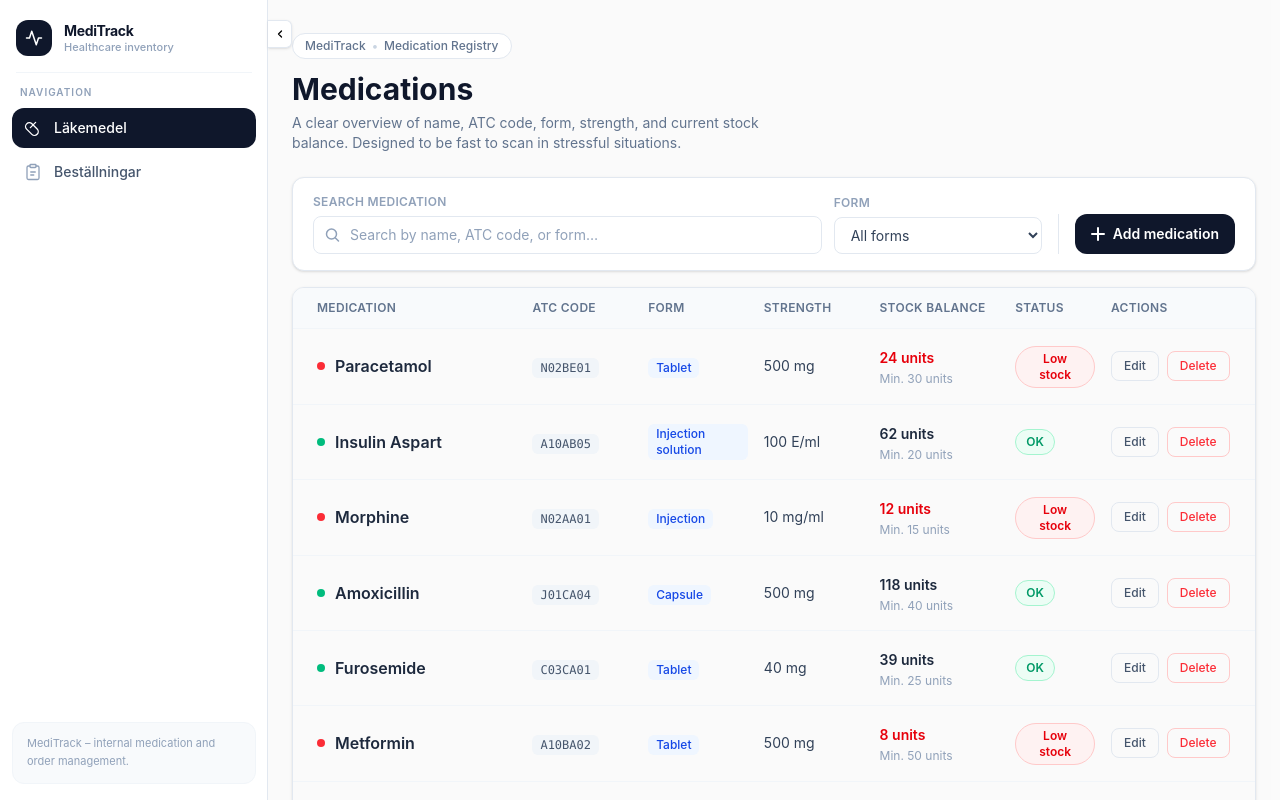
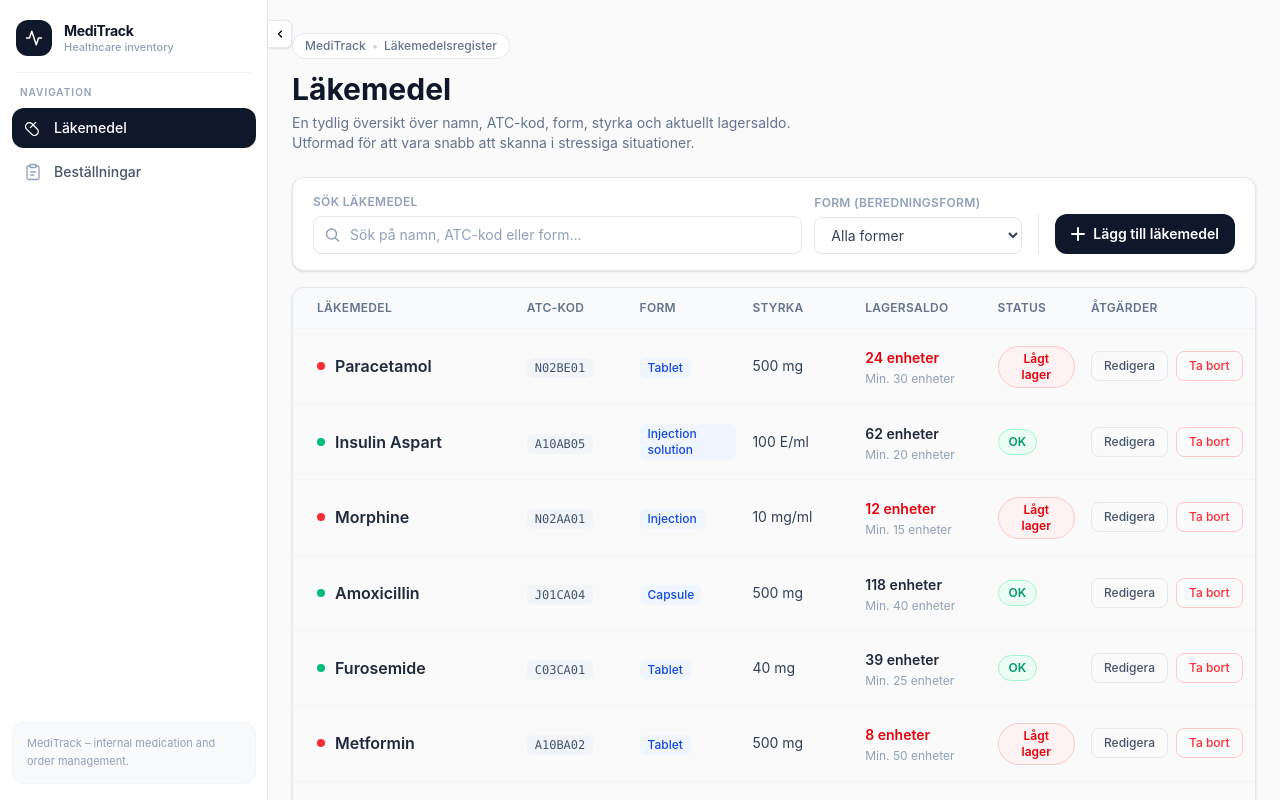
Before and after one commit to bymoiseyev/meditrack-app, a React app in the folder frontend/: page / in a window 1280 px wide. Shown: the top 800 px of the page. Built offline with nearby package versions, Linux system fonts and the light colour scheme; the HTML template or start-up script is replaced by a standard one.

Commit message:
quick language changes English -> Swedish

```diff
--- a/frontend/src/components/MedicationCards.tsx
+++ b/frontend/src/components/MedicationCards.tsx
@@ -15,7 +15,7 @@ export default function MedicationCards({ filtered, deleteConfirmId, setDeleteCo
     <div className="lg:hidden space-y-3">
       {filtered.length === 0 ? (
         <div className="bg-white border border-slate-200 rounded-xl px-6 py-12 text-center text-slate-400 text-sm">
-          No medications match your search.
+          Inga läkemedel matchar din sökning.
         </div>
       ) : (
         filtered.map((med) => {
@@ -37,7 +37,7 @@ export default function MedicationCards({ filtered, deleteConfirmId, setDeleteCo
                   </div>
                   {low && (
                     <span className="flex-shrink-0 ml-2 text-xs font-semibold text-red-600 bg-red-50 border border-red-200 px-2.5 py-1 rounded-full">
-                      Low stock
+                      Lågt lager
                     </span>
                   )}
                 </div>
@@ -55,20 +55,20 @@ export default function MedicationCards({ filtered, deleteConfirmId, setDeleteCo
                 {/* ATC + Minimum grid */}
                 <div className="bg-slate-50 rounded-lg p-3 grid grid-cols-2 gap-3 mb-3">
                   <div>
-                    <div className="text-xs font-semibold text-slate-400 uppercase tracking-wide mb-0.5">ATC Code</div>
+                    <div className="text-xs font-semibold text-slate-400 uppercase tracking-wide mb-0.5">ATC-kod</div>
                     <div className="text-sm font-mono font-semibold text-slate-700">{med.atcCode}</div>
                   </div>
                   <div>
                     <div className="text-xs font-semibold text-slate-400 uppercase tracking-wide mb-0.5">Minimum</div>
-                    <div className="text-sm font-semibold text-slate-700">{med.threshold} units</div>
+                    <div className="text-sm font-semibold text-slate-700">{med.threshold} enheter</div>
                   </div>
                 </div>
 
                 {/* Stock balance */}
                 <div>
-                  <div className="text-xs font-semibold text-slate-400 uppercase tracking-wide mb-0.5">Stock balance</div>
+                  <div className="text-xs font-semibold text-slate-400 uppercase tracking-wide mb-0.5">Lagersaldo</div>
                   <div className={`text-2xl font-bold ${low ? 'text-red-600' : 'text-slate-900'}`}>
-                    {med.stockBalance} units
+                    {med.stockBalance} enheter
                   </div>
                 </div>
               </div>
@@ -81,13 +81,13 @@ export default function MedicationCards({ filtered, deleteConfirmId, setDeleteCo
                       onClick={() => onDelete(med.id)}
                       className="flex-1 py-3 text-sm font-semibold text-white bg-red-500 hover:bg-red-600 transition-colors cursor-pointer"
                     >
-                      Confirm delete
+                      Bekräfta borttagning
                     </button>
                     <button
                       onClick={() => setDeleteConfirmId(null)}
                       className="flex-1 py-3 text-sm font-medium text-slate-500 border-l border-slate-100 hover:bg-slate-50 transition-colors cursor-pointer"
                     >
-                      Cancel
+                      Avbryt
                     </button>
                   </>
                 ) : (
@@ -96,13 +96,13 @@ export default function MedicationCards({ filtered, deleteConfirmId, setDeleteCo
                       onClick={() => onEdit(med)}
                       className="flex-1 py-3 text-sm font-medium text-slate-600 hover:bg-slate-50 transition-colors border-r border-slate-100 cursor-pointer"
                     >
-                      Edit
+                      Redigera
                     </button>
                     <button
                       onClick={() => setDeleteConfirmId(med.id)}
                       className="flex-1 py-3 text-sm font-medium text-red-500 hover:bg-red-50 transition-colors cursor-pointer"
                     >
-                      Delete
+                      Ta bort
                     </button>
                   </>
                 )}
--- a/frontend/src/components/MedicationFormModal.tsx
+++ b/frontend/src/components/MedicationFormModal.tsx
@@ -1,7 +1,7 @@
 import type { Dispatch, SetStateAction } from 'react';
 import type { FormState } from '../types/medication';
 
-const FORM_CHOICES = ['Tablet', 'Capsule', 'Injection', 'Injection solution', 'Oral solution', 'Patch', 'Inhaler'];
+const FORM_CHOICES = ['Tablett', 'Kapsel', 'Injektion', 'Injektionslösning', 'Oral lösning', 'Plåster', 'Inhalator'];
 
 interface Props {
   editingId: string | null;
@@ -32,7 +32,7 @@ export default function MedicationFormModal({ editingId, form, errors, setForm,
               errors[key] ? 'border-red-400' : 'border-slate-200'
             }`}
           >
-            <option value="">Select form…</option>
+            <option value="">Välj form…</option>
             {FORM_CHOICES.map((fc) => (
               <option key={fc} value={fc}>{fc}</option>
             ))}
@@ -62,7 +62,7 @@ export default function MedicationFormModal({ editingId, form, errors, setForm,
         {/* Modal header */}
         <div className="flex items-center justify-between px-6 pt-6 pb-4 border-b border-slate-100">
           <h2 className="text-lg font-bold text-slate-900">
-            {editingId ? 'Edit medication' : 'Add medication'}
+            {editingId ? 'Redigera läkemedel' : 'Lägg till läkemedel'}
           </h2>
           <button
             onClick={onClose}
@@ -76,18 +76,18 @@ export default function MedicationFormModal({ editingId, form, errors, setForm,
 
         {/* Modal body */}
         <div className="px-6 py-5 space-y-4">
-          {field('Name', 'name')}
+          {field('Namn', 'name')}
           <div className="grid grid-cols-2 gap-4">
-            {field('ATC Code', 'atcCode')}
+            {field('ATC-kod', 'atcCode')}
             {field('Form', 'form', 'text', true)}
           </div>
-          {field('Strength', 'strength')}
+          {field('Styrka', 'strength')}
           <div className="grid grid-cols-2 gap-4">
-            {field('Stock balance', 'stockBalance', 'number')}
-            {field('Threshold', 'threshold', 'number')}
+            {field('Lagersaldo', 'stockBalance', 'number')}
+            {field('Tröskel', 'threshold', 'number')}
           </div>
           <p className="text-xs text-slate-400">
-            A low stock warning appears when stock balance falls below the threshold.
+            En varning om lågt lager visas när lagersaldot understiger tröskelvärdet.
           </p>
         </div>
 
@@ -97,13 +97,13 @@ export default function MedicationFormModal({ editingId, form, errors, setForm,
             onClick={onClose}
             className="px-4 py-2 text-sm font-medium text-slate-600 border border-slate-200 rounded-xl hover:bg-slate-50 transition-colors cursor-pointer"
           >
-            Cancel
+            Avbryt
           </button>
           <button
             onClick={onSave}
             className="px-5 py-2 text-sm font-semibold text-white bg-slate-900 hover:bg-slate-700 rounded-xl transition-colors cursor-pointer"
           >
-            {editingId ? 'Save changes' : 'Add medication'}
+            {editingId ? 'Spara ändringar' : 'Lägg till läkemedel'}
           </button>
         </div>
       </div>
--- a/frontend/src/components/MedicationTable.tsx
+++ b/frontend/src/components/MedicationTable.tsx
@@ -10,25 +10,25 @@ interface Props {
 
 const isLow = (med: Medication) => med.stockBalance < med.threshold;
 
-const GRID = "grid-cols-[2fr_1fr_1fr_1fr_1.2fr_0.8fr_120px]";
+const GRID = "grid-cols-[2fr_1fr_1fr_1fr_1.2fr_0.8fr_140px]";
 
 export default function MedicationTable({ filtered, deleteConfirmId, setDeleteConfirmId, onEdit, onDelete }: Props) {
   return (
     <div className="hidden lg:block  border border-slate-200 rounded-xl shadow-sm overflow-hidden">
       {/* Table header */}
       <div className={`grid ${GRID} items-center gap-4 px-6 py-3 border-b border-slate-100 bg-slate-50`}>
-        <span className="text-xs font-semibold text-slate-500 uppercase tracking-wide">Medication</span>
-        <span className="text-xs font-semibold text-slate-500 uppercase tracking-wide">ATC Code</span>
+        <span className="text-xs font-semibold text-slate-500 uppercase tracking-wide">Läkemedel</span>
+        <span className="text-xs font-semibold text-slate-500 uppercase tracking-wide">ATC-kod</span>
         <span className="text-xs font-semibold text-slate-500 uppercase tracking-wide">Form</span>
-        <span className="text-xs font-semibold text-slate-500 uppercase tracking-wide">Strength</span>
-        <span className="text-xs font-semibold text-slate-500 uppercase tracking-wide">Stock balance</span>
+        <span className="text-xs font-semibold text-slate-500 uppercase tracking-wide">Styrka</span>
+        <span className="text-xs font-semibold text-slate-500 uppercase tracking-wide">Lagersaldo</span>
         <span className="text-xs font-semibold text-slate-500 uppercase tracking-wide">Status</span>
-        <span className="text-xs font-semibold text-slate-500 uppercase tracking-wide">Actions</span>
+        <span className="text-xs font-semibold text-slate-500 uppercase tracking-wide">Åtgärder</span>
       </div>
 
       {filtered.length === 0 ? (
         <div className="px-6 py-12 text-center text-slate-400 text-sm">
-          No medications match your search.
+          Inga läkemedel matchar din sökning.
         </div>
       ) : (
         filtered.map((med, i) => {
@@ -66,16 +66,16 @@ export default function MedicationTable({ filtered, deleteConfirmId, setDeleteCo
               {/* Stock balance */}
               <div>
                 <span className={`text-sm font-semibold ${low ? 'text-red-600' : 'text-slate-800'}`}>
-                  {med.stockBalance} units
+                  {med.stockBalance} enheter
                 </span>
-                <div className="text-xs text-slate-400 mt-0.5">Min. {med.threshold} units</div>
+                <div className="text-xs text-slate-400 mt-0.5">Min. {med.threshold} enheter</div>
               </div>
 
               {/* Status */}
               <div>
                 {low ? (
                   <span className="inline-flex items-center text-center gap-1 text-xs font-semibold text-red-600 bg-red-50 border border-red-200 px-2.5 py-1 rounded-full">
-                    Low stock
+                    Lågt lager
                   </span>
                 ) : (
                   <span className="inline-flex items-center gap-1 text-xs font-semibold text-emerald-600 bg-emerald-50 border border-emerald-200 px-2.5 py-1 rounded-full">
@@ -90,19 +90,19 @@ export default function MedicationTable({ filtered, deleteConfirmId, setDeleteCo
     onClick={() => onEdit(med)}
     className="text-xs font-medium text-slate-600 border border-slate-200 hover:border-slate-400 hover:text-slate-800 px-3 py-1.5 rounded-lg transition-colors cursor-pointer"
   >
-    Edit
+    Redigera
   </button>
 
   <button
     onClick={() => deleteConfirmId === med.id ? onDelete(med.id) : setDeleteConfirmId(med.id)}
     onBlur={() => setDeleteConfirmId(null)}
-    className={`text-xs font-medium px-3 py-1.5 rounded-lg transition-all cursor-pointer ${
+    className={`text-xs whitespace-nowrap font-medium px-3 py-1.5 rounded-lg transition-all cursor-pointer ${
       deleteConfirmId === med.id
         ? 'font-semibold text-white bg-red-500 hover:bg-red-600 border border-red-500'
         : 'text-red-500 border border-red-200 hover:border-red-400 hover:bg-red-50'
     }`}
   >
-    {deleteConfirmId === med.id ? 'Confirm?' : 'Delete'}
+    {deleteConfirmId === med.id ? 'Bekräfta?' : 'Ta bort'}
   </button>
 </div>
             </div>
--- a/frontend/src/components/SearchFilterBar.tsx
+++ b/frontend/src/components/SearchFilterBar.tsx
@@ -13,7 +13,7 @@ export default function SearchFilterBar({ search, setSearch, formFilter, setForm
       <div className="flex flex-col sm:flex-row gap-3 sm:items-end">
         <div className="flex-1 min-w-0">
           <label className="block text-xs font-semibold text-slate-400 uppercase tracking-wide mb-1.5">
-            Search medication
+            Sök läkemedel
           </label>
           <div className="relative">
             <svg
@@ -25,7 +25,7 @@ export default function SearchFilterBar({ search, setSearch, formFilter, setForm
             </svg>
             <input
               type="text"
-              placeholder="Search by name, ATC code, or form…"
+              placeholder="Sök på namn, ATC-kod eller form…"
               value={search}
               onChange={(e) => setSearch(e.target.value)}
               className="w-full pl-9 pr-4 py-2.5 sm:py-2 border border-slate-200 rounded-lg text-sm text-slate-800 placeholder-slate-400 focus:outline-none focus:ring-2 focus:ring-slate-300"
@@ -35,14 +35,14 @@ export default function SearchFilterBar({ search, setSearch, formFilter, setForm
         <div className="flex items-end gap-4">
           <div className="sm:w-52">
             <label className="block text-xs font-semibold text-slate-400 uppercase tracking-wide mb-1.5">
-              Form
+              Form (beredningsform)
             </label>
             <select
               value={formFilter}
               onChange={(e) => setFormFilter(e.target.value)}
               className="w-full border border-slate-200 rounded-lg px-3 py-2.5 sm:py-2 text-sm text-slate-700 bg-white focus:outline-none focus:ring-2 focus:ring-slate-300"
             >
-              <option value="">All forms</option>
+              <option value="">Alla former</option>
               {uniqueForms.map((f) => (
                 <option key={f} value={f}>{f}</option>
               ))}
@@ -66,7 +66,7 @@ export default function SearchFilterBar({ search, setSearch, formFilter, setForm
             <svg width="14" height="14" viewBox="0 0 14 14" fill="none">
               <path d="M7 1v12M1 7h12" stroke="currentColor" strokeWidth="2" strokeLinecap="round" />
             </svg>
-            Add medication
+            Lägg till läkemedel
           </button>
         </div>
       </div>
--- a/frontend/src/pages/MedicationRegistry.tsx
+++ b/frontend/src/pages/MedicationRegistry.tsx
@@ -81,12 +81,12 @@ export default function MedicationRegistry() {
 
   function validate(): boolean {
     const e: Partial<FormState> = {};
-    if (!form.name.trim()) e.name = 'Required';
-    if (!form.atcCode.trim()) e.atcCode = 'Required';
-    if (!form.form.trim()) e.form = 'Required';
-    if (!form.strength.trim()) e.strength = 'Required';
-    if (form.stockBalance === '' || isNaN(Number(form.stockBalance))) e.stockBalance = 'Must be a number';
-    if (form.threshold === '' || isNaN(Number(form.threshold))) e.threshold = 'Must be a number';
+    if (!form.name.trim()) e.name = 'Obligatoriskt';
+    if (!form.atcCode.trim()) e.atcCode = 'Obligatoriskt';
+    if (!form.form.trim()) e.form = 'Obligatoriskt';
+    if (!form.strength.trim()) e.strength = 'Obligatoriskt';
+    if (form.stockBalance === '' || isNaN(Number(form.stockBalance))) e.stockBalance = 'Måste vara ett tal';
+    if (form.threshold === '' || isNaN(Number(form.threshold))) e.threshold = 'Måste vara ett tal';
     setErrors(e);
     return Object.keys(e).length === 0;
   }
@@ -125,11 +125,11 @@ export default function MedicationRegistry() {
             <div className="inline-flex items-center gap-1.5 bg-white border border-slate-200 rounded-full px-3 py-1 text-xs text-slate-500 font-medium mb-3">
               <span>MediTrack</span>
               <span className="text-slate-300">•</span>
-              <span>Medication Registry</span>
+              <span>Läkemedelsregister</span>
             </div>
-            <h1 className="text-2xl sm:text-3xl font-bold text-slate-900 leading-tight">Medications</h1>
+            <h1 className="text-2xl sm:text-3xl font-bold text-slate-900 leading-tight">Läkemedel</h1>
             <p className="mt-1 text-sm text-slate-500 max-w-lg">
-              A clear overview of name, ATC code, form, strength, and current stock balance. Designed to be fast to scan in stressful situations.
+              En tydlig översikt över namn, ATC-kod, form, styrka och aktuellt lagersaldo. Utformad för att vara snabb att skanna i stressiga situationer.
             </p>
           </div>
 
@@ -151,7 +151,7 @@ export default function MedicationRegistry() {
             <svg width="14" height="14" viewBox="0 0 14 14" fill="none" xmlns="http://www.w3.org/2000/svg">
               <path d="M7 1v12M1 7h12" stroke="currentColor" strokeWidth="2" strokeLinecap="round" />
             </svg>
-            Add medication
+            Lägg till läkemedel
           </button>
         </div>
 
@@ -173,7 +173,7 @@ export default function MedicationRegistry() {
         {/* Result count */}
         {(search || formFilter) && (
           <p className="mt-3 text-xs text-slate-400 text-right">
-            {filtered.length} of {medications.length} medications
+            {filtered.length} av {medications.length} läkemedel
           </p>
         )}
       </div>
```
